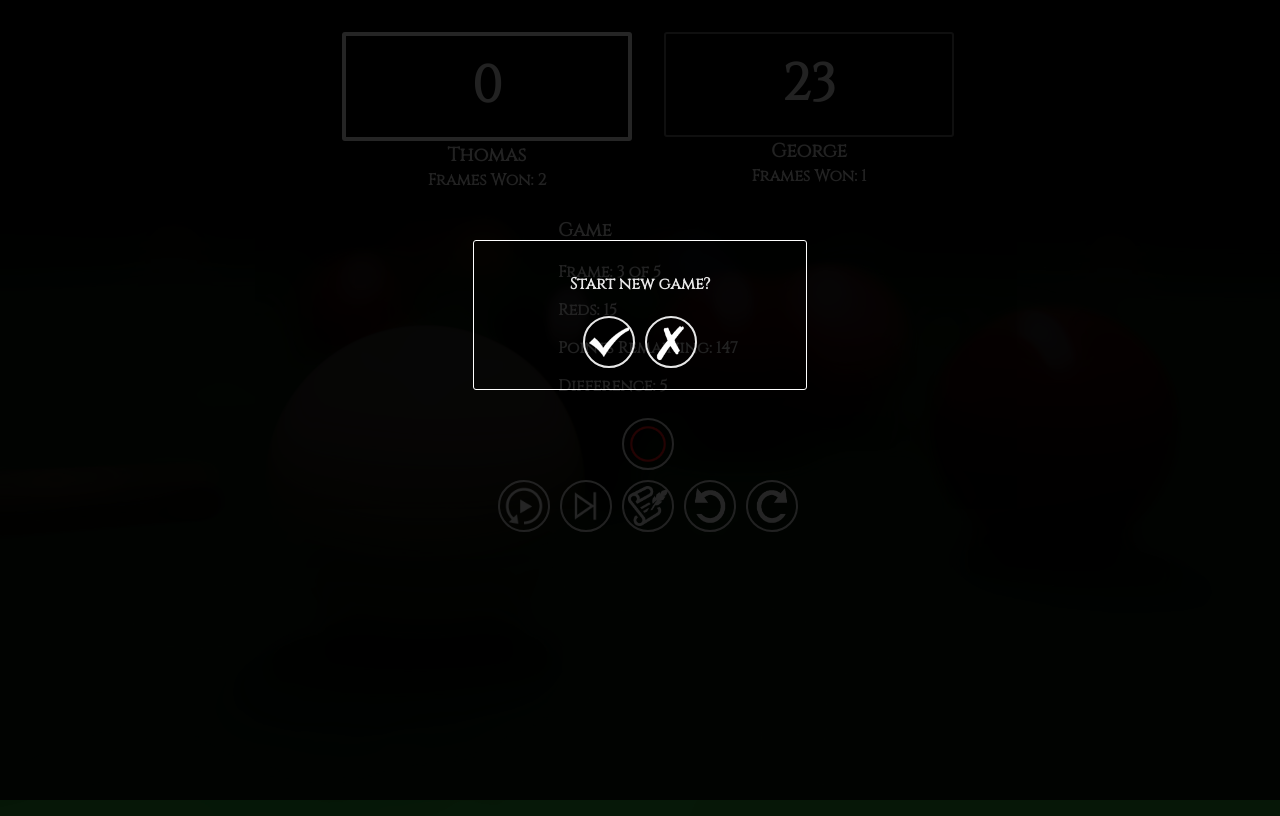
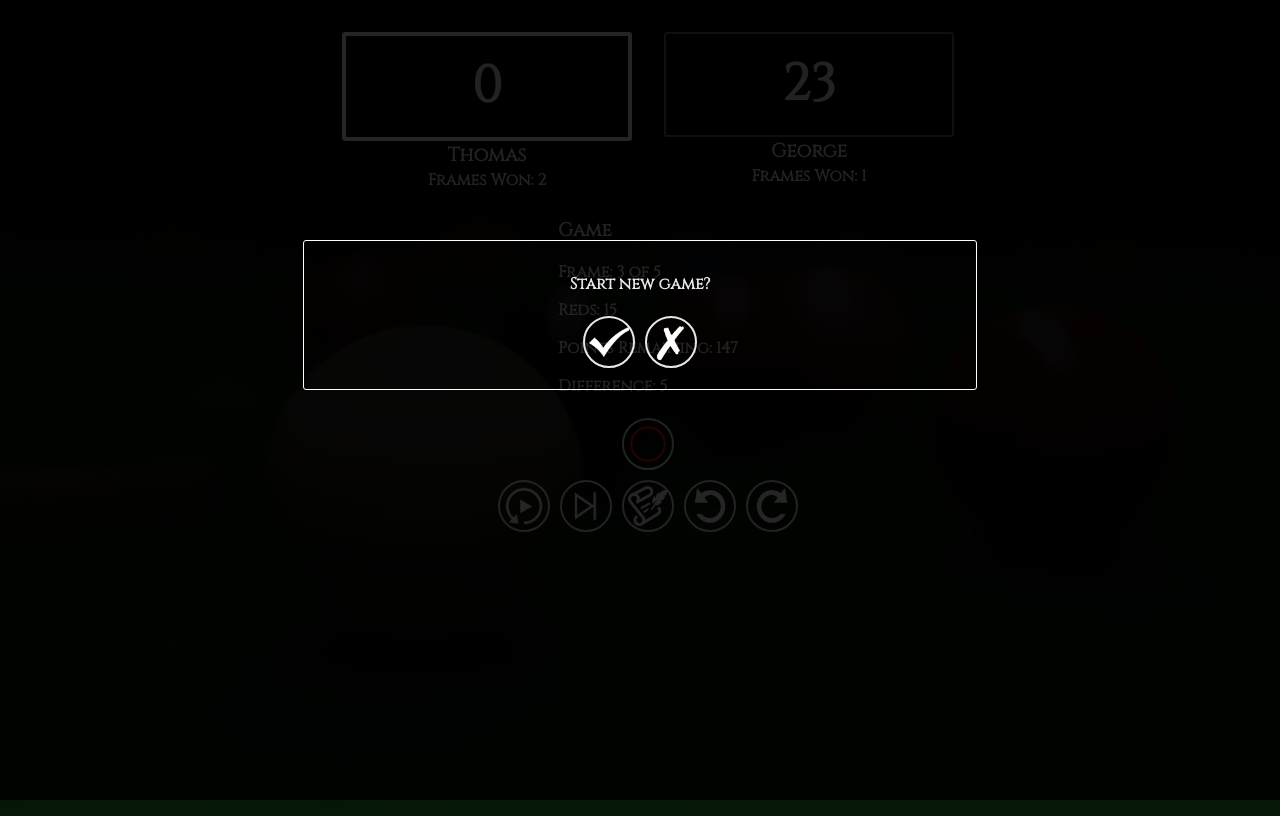
Before and after one commit to thpapei/snookercounter, a React (Vite) app: page / in a window 1280 px wide. Both pictures are taken after a click on the element 586 px from the left and 506 px from the top of the page. Built offline with nearby package versions, Linux system fonts and the light colour scheme.

Commit message:
Removed modal max width

```diff
--- a/src/styles/components/_modal.scss
+++ b/src/styles/components/_modal.scss
@@ -16,7 +16,6 @@
     text-align: center;
     top: 30%;
     width: 50%;
-    max-width: 300px;
     min-width: 150px;
 
     .confirm-buttons {
```
